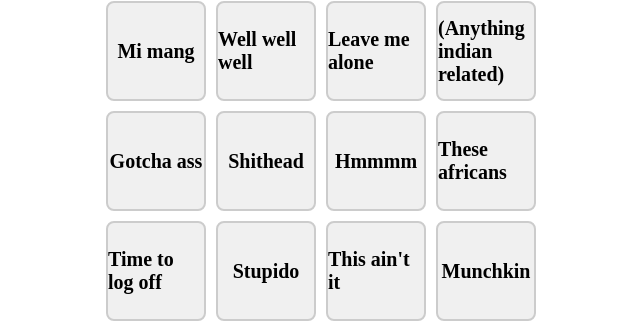
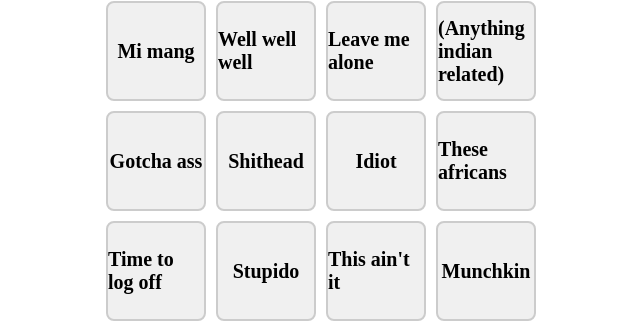
Before and after one commit to Nova-motsoari/cookie-bingo, a plain HTML site: page index.html in a window 1280 px wide. Shown: the part 217-539 px from the top of the page, 319-959 px from the left. Drawn offline with Linux system fonts and the light colour scheme.

Commit message:
Update index.html

```diff
--- a/index.html
+++ b/index.html
@@ -21,7 +21,7 @@
         <div class="block">(Anything indian related)</div>
         <div class="block">Gotcha ass</div>
         <div class="block">Shithead</div>
-        <div class="block">Hmmmm</div>
+        <div class="block">Idiot</div>
         <div class="block">These africans</div>
         <div class="block">Time to log off</div>
         <div class="block">Stupido</div>
```
